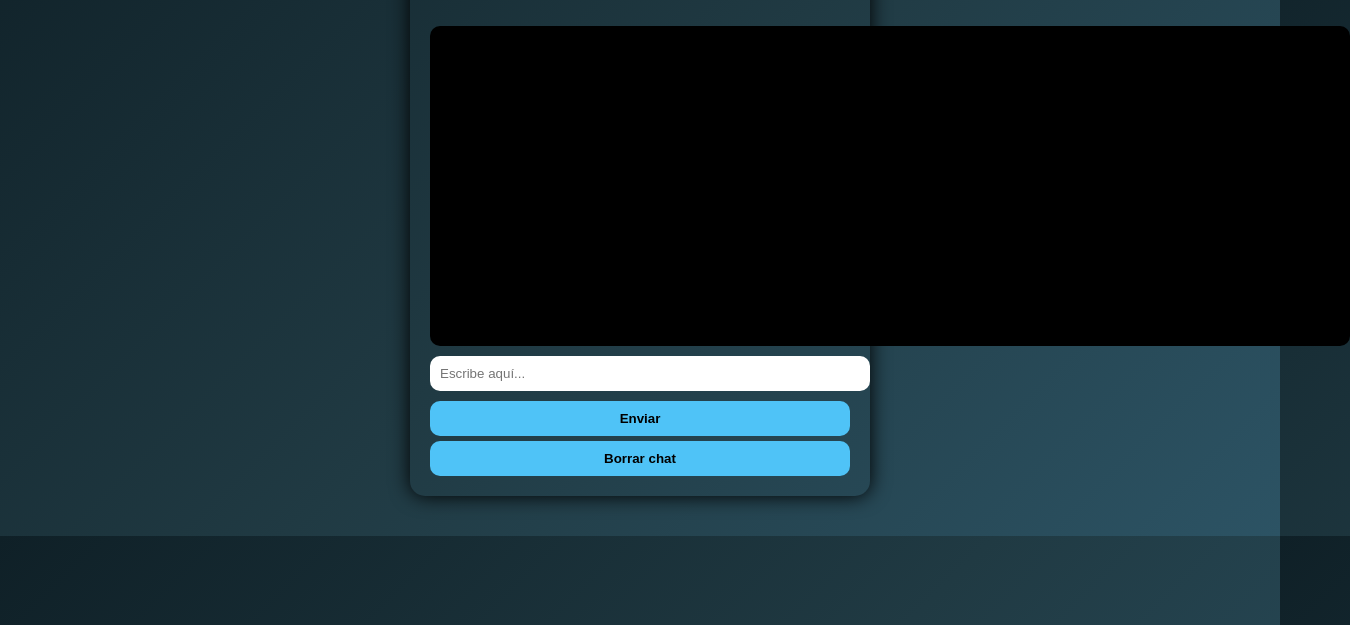
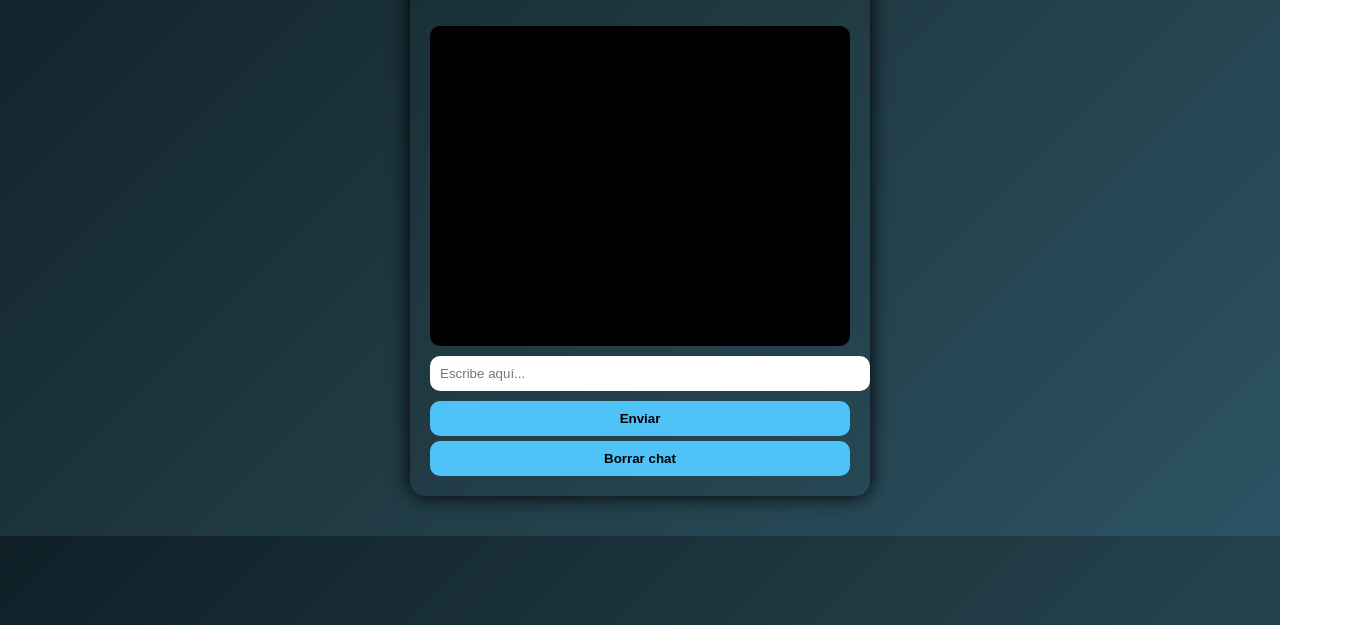
Before and after one commit to RYKI-11/RykiVirtual, a plain HTML site: page templates/index.html in a window 1280 px wide. Shown: the part 175-800 px from the top of the page, 1350 px wide, since content can reach past the window. Drawn offline with Linux system fonts and the light colour scheme.

Commit message:
Update style.css

```diff
--- a/static/style.css
+++ b/static/style.css
@@ -23,7 +23,7 @@ color:#4fc3f7;
 #chatBox{
 height: 300px; width: 400px;
 overflow:auto;
-background:#000; width: 900px;
+background:#000;
 padding:10px;
 border-radius:10px;
 margin-bottom:10px;
```
